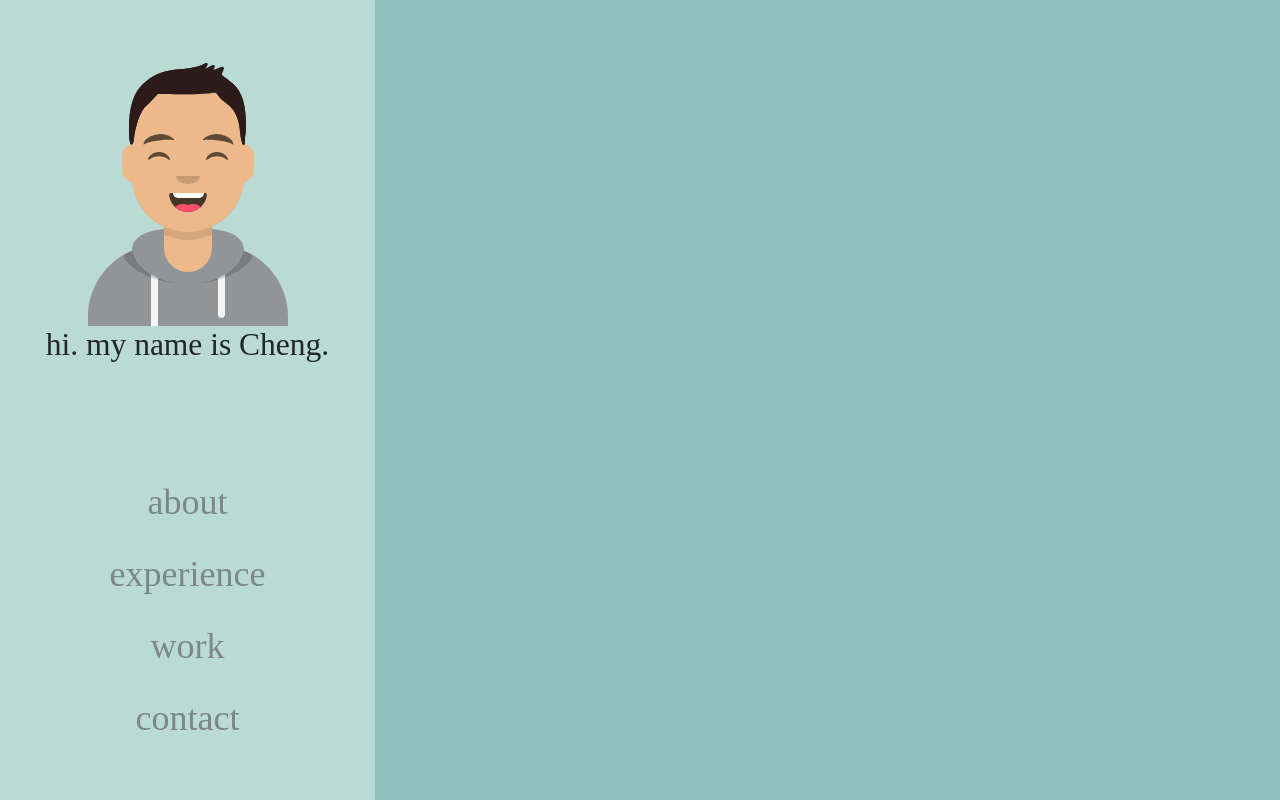
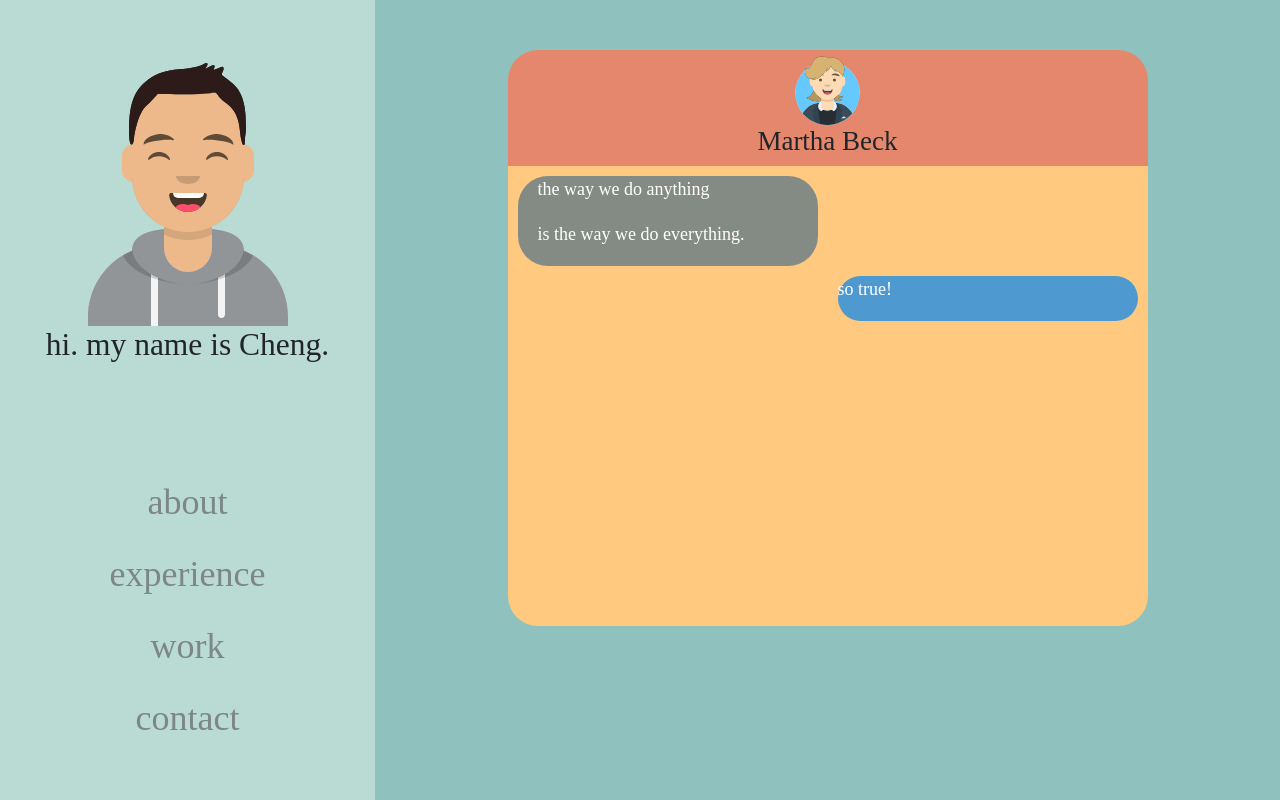
Before and after one commit to cheng21tang/Portfolio, a React (Create React App) app: page / in a window 1280 px wide. Built offline with nearby package versions, Linux system fonts and the light colour scheme; a web font is replaced by a local one.

Commit message:
martha beck text message completed initial layout of text message box

```diff
--- a/src/components/Textbox/index.js
+++ b/src/components/Textbox/index.js
@@ -1,9 +1,24 @@
 import React from 'react';
+import './style.css';
 
 function Textbox() {
-  return(
+  return (
     <>
-
+      <div id="textbox">
+        <div className="textbox-header row">
+          <img id="martha" src="./assets/martha-beck-avatar.svg" alt="Martha Beck avatar"></img>
+          <h4>Martha Beck</h4>
+        </div>
+        <div className="textbox-body">
+          <div className="text-receive">
+            <p>the way we do anything</p>
+            <p>is the way we do everything.</p>
+          </div>
+          <div className="text-sent">
+            <p>so true!</p>
+          </div>
+        </div>
+      </div>
     </>
   )
 }
--- /dev/null
+++ b/src/components/Textbox/style.css
@@ -0,0 +1,57 @@
+#textbox {
+  display: flex;
+  flex-direction: column;
+  max-width: 50vw;
+  /* max-height: 75vh; */
+  margin: auto;
+  padding-top: 50px;
+}
+
+.textbox-header {
+  background-color: var(--firstShadow);
+  border-radius: 30px 30px 0 0;
+  max-height: 25vh;
+  display: flex;
+  align-content: flex-end;
+  margin: 0;
+  min-height: 115px;
+}
+
+.textbox-body {
+  background-color: var(--firstPrimary);
+  border-radius: 0 0 30px 30px;
+  height: 50vh;
+  /* max-height: 75%; */
+  min-height: 460px;
+  display: flex;
+  flex-direction: column;
+}
+
+#martha {
+  height: 75px;
+  flex: 1 1 auto;
+}
+
+.text-receive {
+  border-radius: 30px;
+  background-color: var(--menu);
+  margin: 10px;
+  padding-left: 20px;
+  min-width: 300px;
+  max-width: 400px;
+  align-self: flex-start;
+}
+
+.textbox-body p {
+  color: white;
+}
+
+.text-sent {
+  border-radius: 30px;
+  background-color: var(--thirdShadow);
+  min-width: 300px;
+  max-width: 400px;
+  margin-right: 10px;
+  padding-right: 20px;
+  align-self: flex-end;
+}
--- a/src/pages/Home.js
+++ b/src/pages/Home.js
@@ -1,10 +1,15 @@
 import React from 'react';
+import './home.css';
 import Sidenav from '../components/Sidenav';
+import Textbox from '../components/Textbox';
 
 function Home() {
   return (
     <>
       <Sidenav/>
+      <div id="main">
+        <Textbox></Textbox>
+      </div>
     </>
   )
 }
--- /dev/null
+++ b/src/pages/home.css
@@ -0,0 +1,3 @@
+#main {
+  margin-left: 375px;
+}
```
Also changed, not shown: public/assets/martha-beck-avatar.svg (added).
